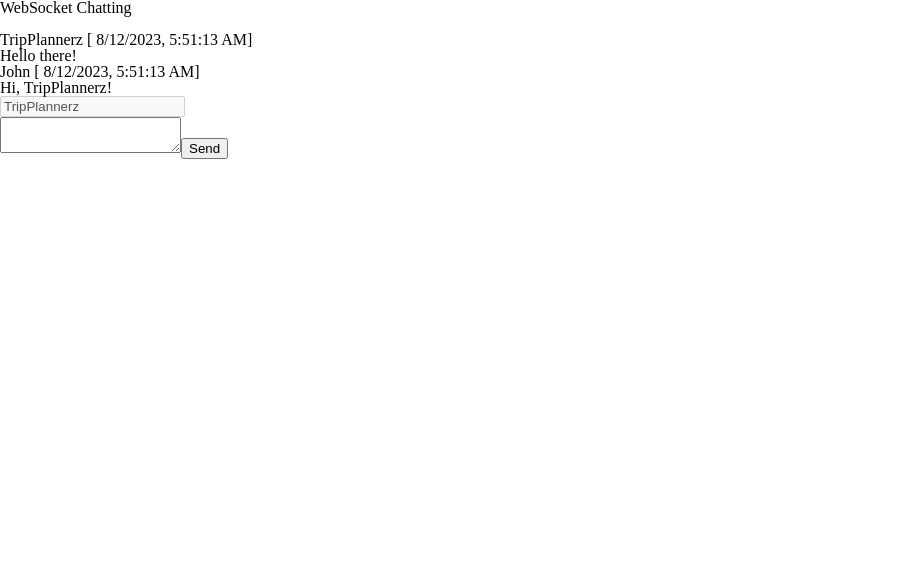
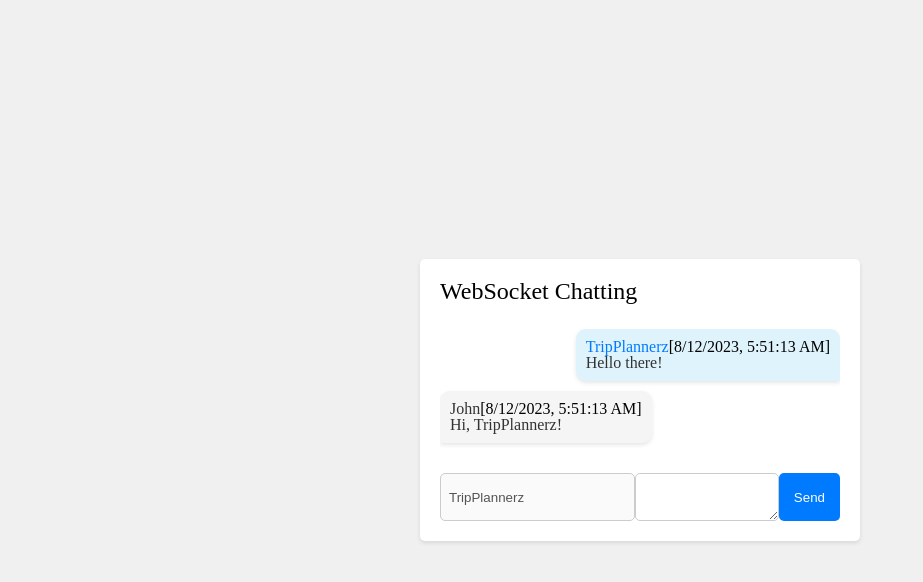
Before and after one commit to GraudationProject2023/Socket, a React (Create React App) app in the folder client/: page / in a window 1280 px wide. Shown: the top 582 px of the page, without its empty margins (0-923 px from the left). Built offline with nearby package versions, Linux system fonts and the light colour scheme.

Commit message:
client design init

```diff
--- a/client/src/Page/Main.js
+++ b/client/src/Page/Main.js
@@ -1,5 +1,5 @@
 import React, { useState, useEffect, useRef, useCallback } from "react";
-import { createGlobalStyle } from "styled-components";
+import { createGlobalStyle, styled } from "styled-components";
 import reset from "styled-reset";
 
 const Chat = () => {
@@ -32,11 +32,96 @@ const Chat = () => {
     ${reset}
   `;
   //css가 초기화 된 component
+  const ChatWrapper = styled.div`
+    display: flex;
+    justify-content: center;
+    align-items: center;
+    height: 100vh;
+    background-color: #f0f0f0;
+  `;
+
+  const ChatContainer = styled.div`
+    width: 400px;
+    background-color: #fff;
+    border-radius: 5px;
+    box-shadow: 0 2px 4px rgba(0, 0, 0, 0.1);
+    padding: 20px;
+  `;
+
+  const ChatHeader = styled.h1`
+    font-size: 24px;
+    margin-bottom: 10px;
+  `;
+
+  const MessageList = styled.div`
+    max-height: 300px;
+    overflow-y: auto;
+  `;
+
+  const Message = styled.div`
+    padding: 10px;
+    border-radius: 5px;
+    margin-bottom: 10px;
+    background-color: ${({ isMe }) => (isMe ? "#def3fc" : "#f5f5f5")};
+  `;
+
+  const MessageName = styled.b`
+    color: ${({ isMe }) => (isMe ? "#007bff" : "#333")};
+  `;
+
+  const MessageText = styled.span`
+    display: block;
+    color: #333;
+  `;
+
+  const InputSection = styled.div`
+    display: flex;
+    margin-top: 20px;
+  `;
+
+  const NameInput = styled.input`
+    flex: 1;
+    padding: 8px;
+    border: 1px solid #ccc;
+    border-radius: 5px;
+  `;
+
+  const MessageInput = styled.textarea`
+    flex: 1;
+    padding: 8px;
+    border: 1px solid #ccc;
+    border-radius: 5px;
+    resize: vertical;
+  `;
+
+  const SendButton = styled.button`
+    background-color: #007bff;
+    color: #fff;
+    border: none;
+    border-radius: 5px;
+    padding: 8px 15px;
+    cursor: pointer;
+  `;
+  const MessageContainer = styled.div`
+    display: flex;
+    justify-content: ${({ isMe }) => (isMe ? "flex-end" : "flex-start")};
+    margin-bottom: 10px;
+  `;
+
+  const MessageBubble = styled.div`
+    max-width: 70%;
+    padding: 10px;
+    border-radius: ${({ isMe }) =>
+      isMe ? "10px 10px 0 10px" : "10px 10px 10px 0"};
+    background-color: ${({ isMe }) => (isMe ? "#def3fc" : "#f5f5f5")};
+    box-shadow: 0 2px 4px rgba(0, 0, 0, 0.1);
+    position: relative;
+  `;
 
   const onText = (event) => {
-    console.log(event.target.value);
     setMsg(event.target.value);
   };
+
 
   const webSocketLogin = useCallback(() => {
     ws.current = new WebSocket("");
@@ -85,7 +170,6 @@ const Chat = () => {
     }
   }, [checkLog]);
 
-
   //   const send = useCallback(() => {
   //     if(!chkLog) {
   //         if(name === "") {
@@ -125,23 +209,25 @@ const Chat = () => {
   return (
     <>
       <GlobalStyle />
-      <div id="chat-wrap">
-        <div id="chat">
-          <h1 id="title">WebSocket Chatting</h1>
+      <ChatWrapper>
+        <ChatContainer>
+          <ChatHeader>WebSocket Chatting</ChatHeader>
           <br />
-          <div id="talk">
-            <div className="talk-shadow"></div>
+          <MessageList>
             {chatt.map((item, idx) => (
-              <div key={idx} className={item.name === name ? "me" : "other"}>
-                <span>
-                  <b>{item.name}</b>
-                </span>{" "}
-                [ {item.date}]<br />
-                <span>{item.msg}</span>
-              </div>
+              <MessageContainer key={idx} isMe={item.name === name}>
+                <MessageBubble isMe={item.name === name}>
+                  <MessageName isMe={item.name === name}>
+                    {item.name}
+                  </MessageName>
+                  <span>[{item.date}]</span>
+                  <MessageText>{item.msg}</MessageText>
+                </MessageBubble>
+              </MessageContainer>
             ))}
-          </div>
-          <input
+          </MessageList>
+          <InputSection>
+            <NameInput
               disabled={checkLog}
               placeholder="Enter your name"
               type="text"
@@ -149,8 +235,7 @@ const Chat = () => {
               value={name}
               onChange={(event) => setName(event.target.value)}
             />
-          <div id="sendZone">
-            <textarea
+            <MessageInput
               id="msg"
               value={msg}
               onChange={onText}
@@ -159,11 +244,11 @@ const Chat = () => {
                   send();
                 }
               }}
-            ></textarea>
-            <input type="button" value="Send" id="btnSend" onClick={send} />
-          </div>
-        </div>
-      </div>
+            />
+            <SendButton onClick={send}>Send</SendButton>
+          </InputSection>
+        </ChatContainer>
+      </ChatWrapper>
     </>
   );
 };
```
Lines whose indentation alone changed are shown as unchanged.
